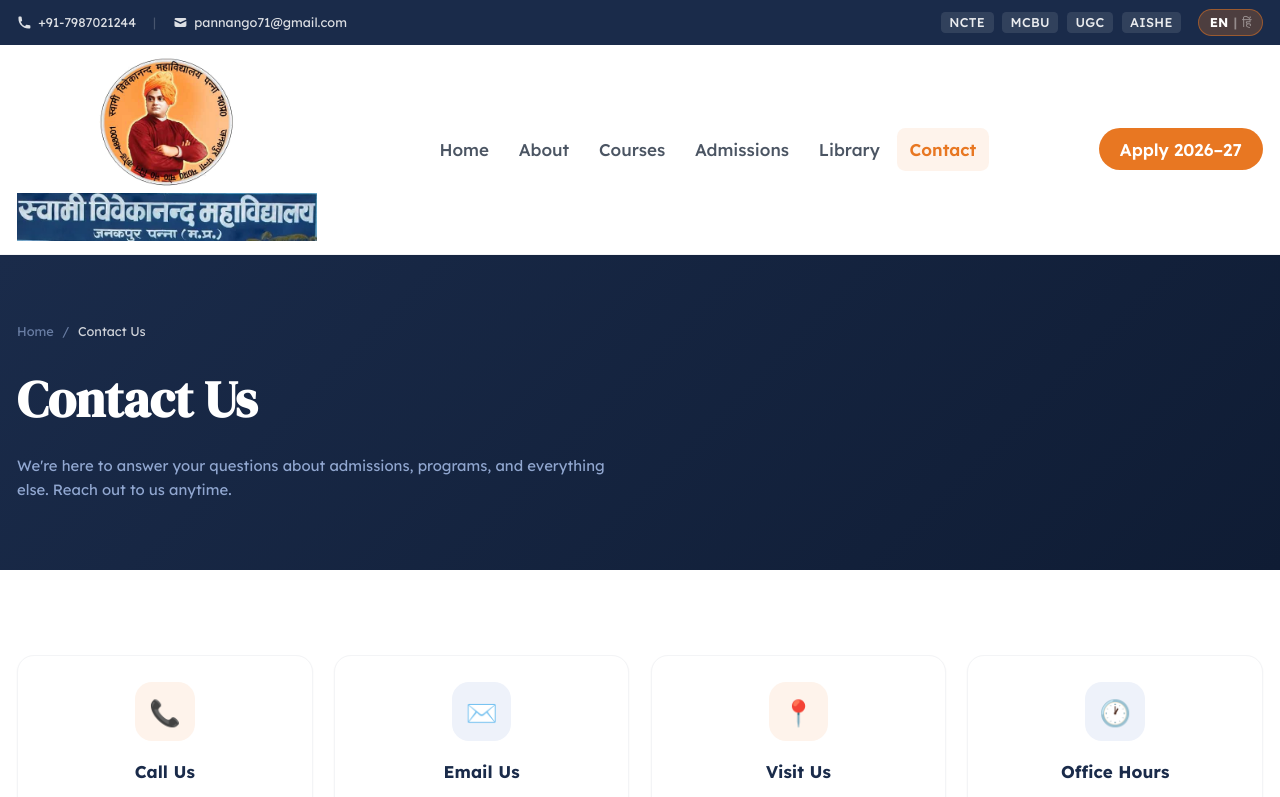
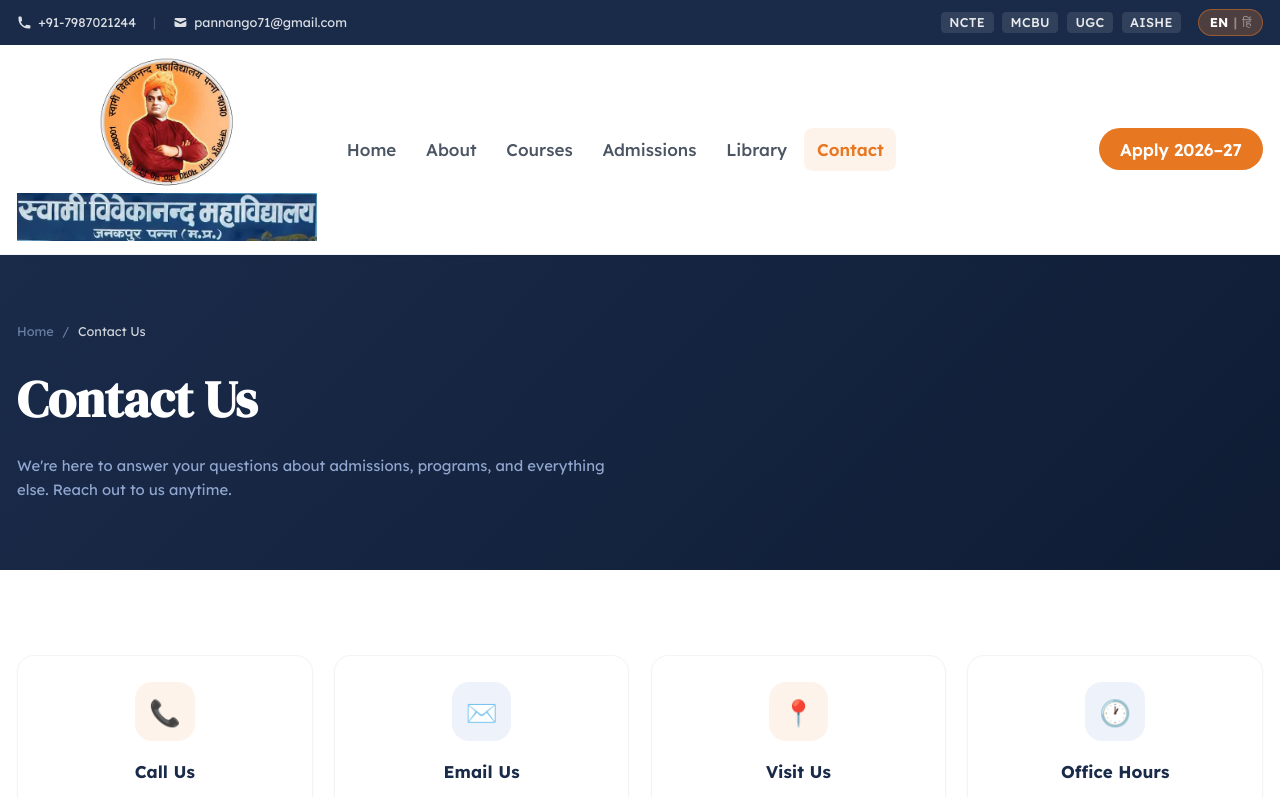
Before and after one commit to svm-panna/svm-website, a Next.js app: page /contact in a window 1280 px wide. Shown: the top 797 px of the page. Built offline with nearby package versions, Linux system fonts and the light colour scheme.

Commit message:
feat: enhance navbar layout with improved spacing and alignment for logo and menu items

```diff
--- a/components/site/Navbar.tsx
+++ b/components/site/Navbar.tsx
@@ -69,15 +69,18 @@ export default function Navbar() {
 
       {/* Navbar */}
       <nav className="sticky top-0 bg-white z-50 border-b border-gray-100 shadow-sm">
-        <div className="max-w-7xl mx-auto px-4 py-3 flex items-center justify-between">
+        <div className="max-w-7xl mx-auto px-4 py-3 flex items-center justify-between gap-4">
+          {/* Logo - Centered on small screens, left-aligned on lg+ */}
+          <div className="flex-1 lg:flex-none flex justify-center lg:justify-start">
             <Link href="/" className="flex flex-col items-center">
-            {/* eslint-disable-next-line @next/next/no-img-element */}
-            <img src="/images/logo.png" alt="Swami Vivekanand Mahavidyalaya Panna" className="h-32 w-auto object-contain" style={{ maxWidth: '280px' }} />
-            {/* eslint-disable-next-line @next/next/no-img-element */}
-            <img src="/images/logo2.png" alt="" className="h-22 w-auto object-contain" style={{ maxWidth: '300px' }} />
+              {/* eslint-disable-next-line @next/next/no-img-element */}
+              <img src="/images/logo.png" alt="Swami Vivekanand Mahavidyalaya Panna" className="h-32 w-auto object-contain" style={{ maxWidth: '280px' }} />
+              {/* eslint-disable-next-line @next/next/no-img-element */}
+              <img src="/images/logo2.png" alt="" className="h-22 w-auto object-contain" style={{ maxWidth: '300px' }} />
             </Link>
+          </div>
 
-          <div className="hidden lg:flex items-center gap-1">
+          <div className="hidden lg:flex items-center gap-1 flex-1">
             {navLinks.map((link) => {
               const active = pathname === link.href;
               return (
@@ -107,9 +110,10 @@ export default function Navbar() {
             </Link>
           </div>
 
+          {/* Hamburger Icon - Right aligned on small screens */}
           <button
             onClick={() => setOpen(!open)}
-            className="lg:hidden p-2 rounded-md text-gray-500"
+            className="lg:hidden p-2 rounded-md text-gray-500 flex-shrink-0"
             aria-label="Toggle menu"
           >
             <svg className="w-6 h-6" fill="none" stroke="currentColor" viewBox="0 0 24 24">
```
